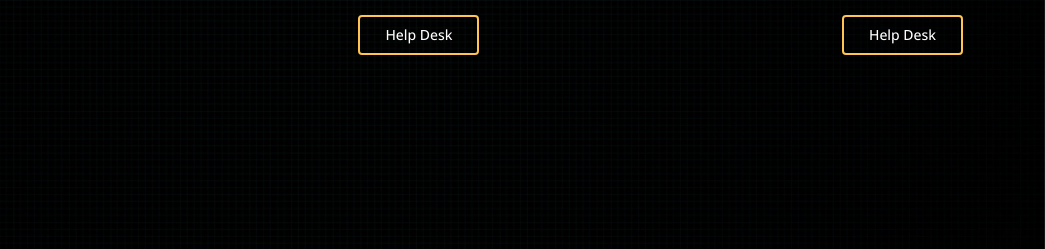
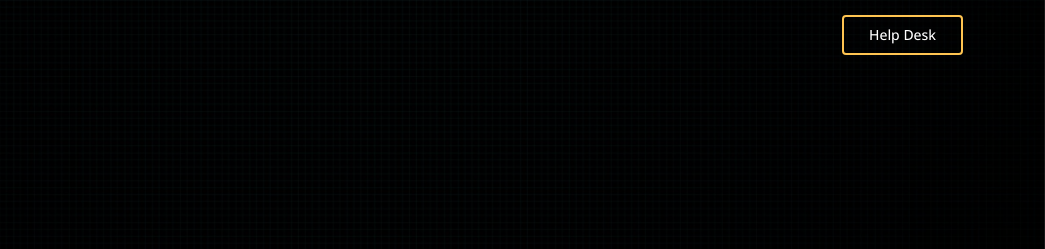
Before and after one commit to nasw1h/join-techsias, a plain HTML site: page index.html in a window 1280 px wide. Shown: the top 249 px of the page, 235-1280 px from the left. Drawn offline with nearby package versions, Linux system fonts and the light colour scheme.

Commit message:
Update index.html

```diff
--- a/index.html
+++ b/index.html
@@ -44,7 +44,6 @@
         </a>
       </h1>
 
-      <a href="https://chat.whatsapp.com/JsaQjWzfxbI6CMb9T4TRrV" class="get-started-btn scrollto">Help Desk</a>
       <a href="https://chat.whatsapp.com/JsaQjWzfxbI6CMb9T4TRrV" class="get-started-btn scrollto">Help Desk</a>
 
     </div>
```
